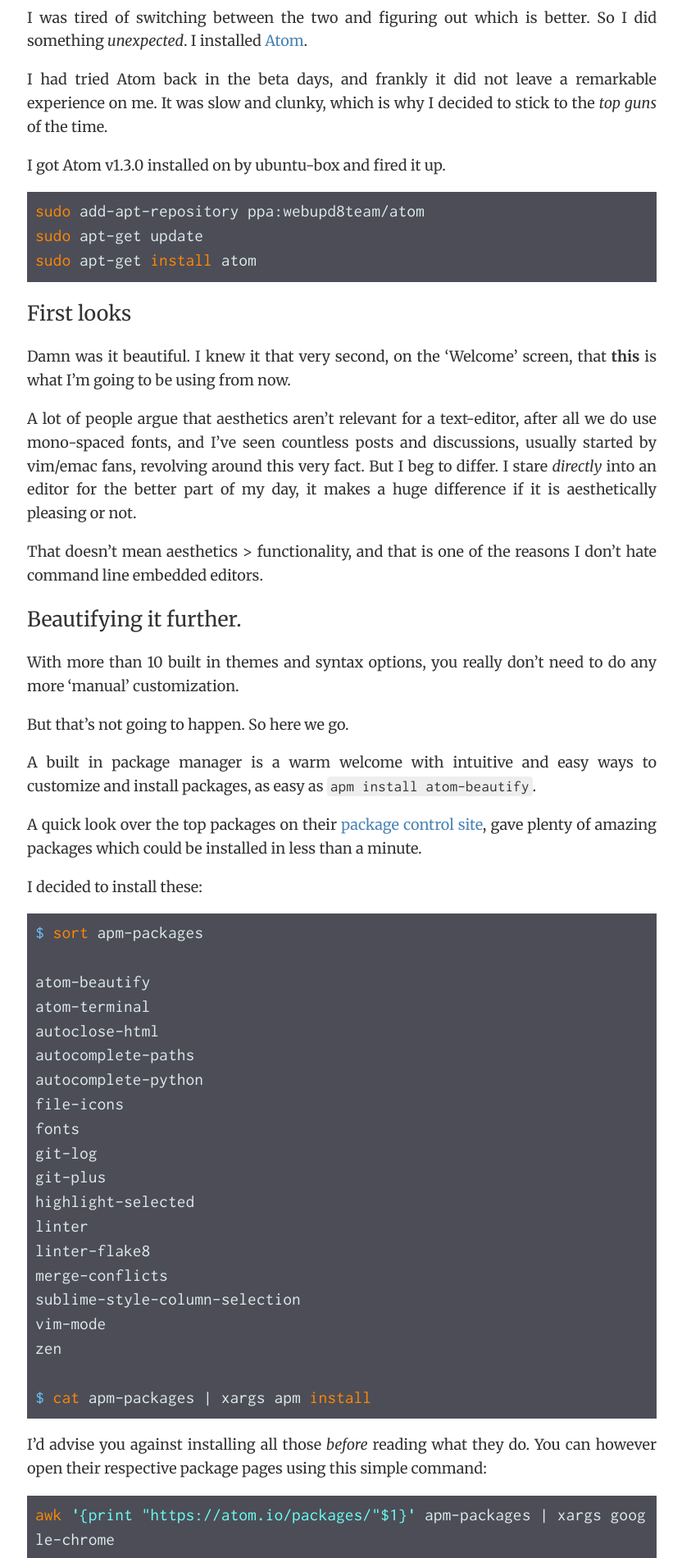
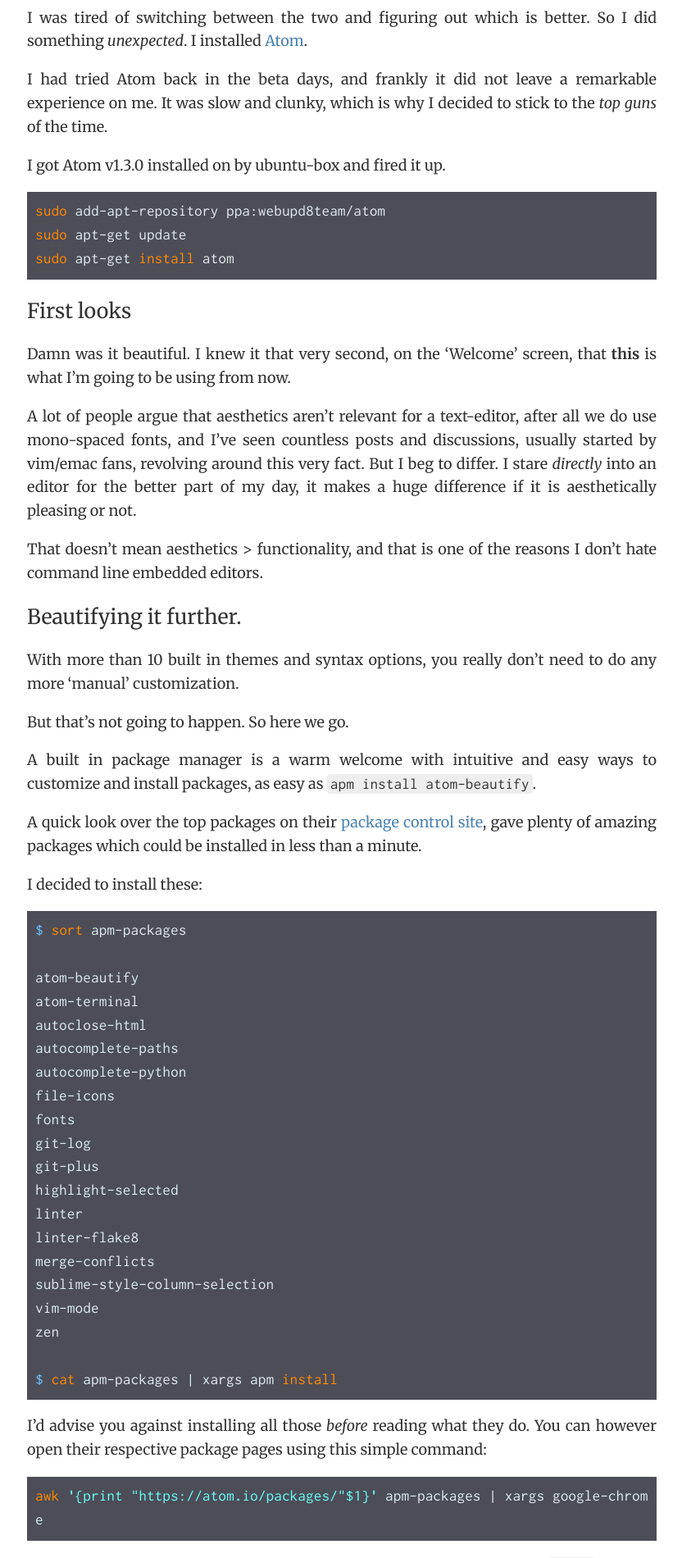
Before and after one commit to Computableverse/computableverse.github.io, a Jekyll site: the page built from _posts/2016-01-09-Atom-Love-at-first-sight.md, in a window 1280 px wide. Shown: the part 336-2236 px from the top of the page at 82% size, without its empty margins (223-1055 px from the left). Built offline with Jekyll 4.4.1, drawn with Linux system fonts in a browser that asks for light colours; Markdown is read by kramdown in place of the engine named in the settings; comment, search, counter and statistics services are not loaded.

```diff
--- a/_config.yml
+++ b/_config.yml
@@ -8,14 +8,16 @@ author: Mitesh Shah
 date_format: "%b %d, %Y"
 excerpt_separator: <!--more-->
 
+twitter:
+    username: miteshninja
 # Build settings
 
 # Read https://github.com/vmg/redcarpet/blob/v3.2.2/README.markdown#and-its-like-really-simple-to-use
 # for redcarpet extensions
-markdown: redcarpet
-highlighter: pygments
-kramdown:
-        syntax_highlighter: rouge
+#markdown: redcarpet
+#highlighter: pygments
+#kramdown:
+#        syntax_highlighter: rouge
 #redcarpet:*
 #  extensions: ["fenced_code_blocks", "tables", "autolink", "with_toc_data", "no_intra_emphasis", "strikethrough", "lax_spacing", "superscript", "underline", "highlight", "footnotes"]
 
@@ -27,3 +29,4 @@ disqus_shortname: "computableverse"
 gems:
     - jekyll-sitemap
     - jekyll-feed
+    - jekyll-seo-tag
--- a/_layouts/default.html
+++ b/_layouts/default.html
@@ -20,6 +20,9 @@
     <!-- Assets -->
     <link rel="stylesheet" href="{{ site.baseurl }}/assets/css/main.css" async>
     <link href="/favicon.ico" rel="shortcut icon" type="image/x-icon">
+
+    <!-- seo tags plugin -->
+    {% seo %}
 </head>
 
 <body>
--- a/_sass/_base.scss
+++ b/_sass/_base.scss
@@ -91,7 +91,7 @@ pre {
     // overflow-x: auto;
     code {
     padding: 0;
-    font-size: inherit;
+    font-size: 90%;
     color: inherit;
     white-space: pre-wrap;
     background-color: transparent;
```
